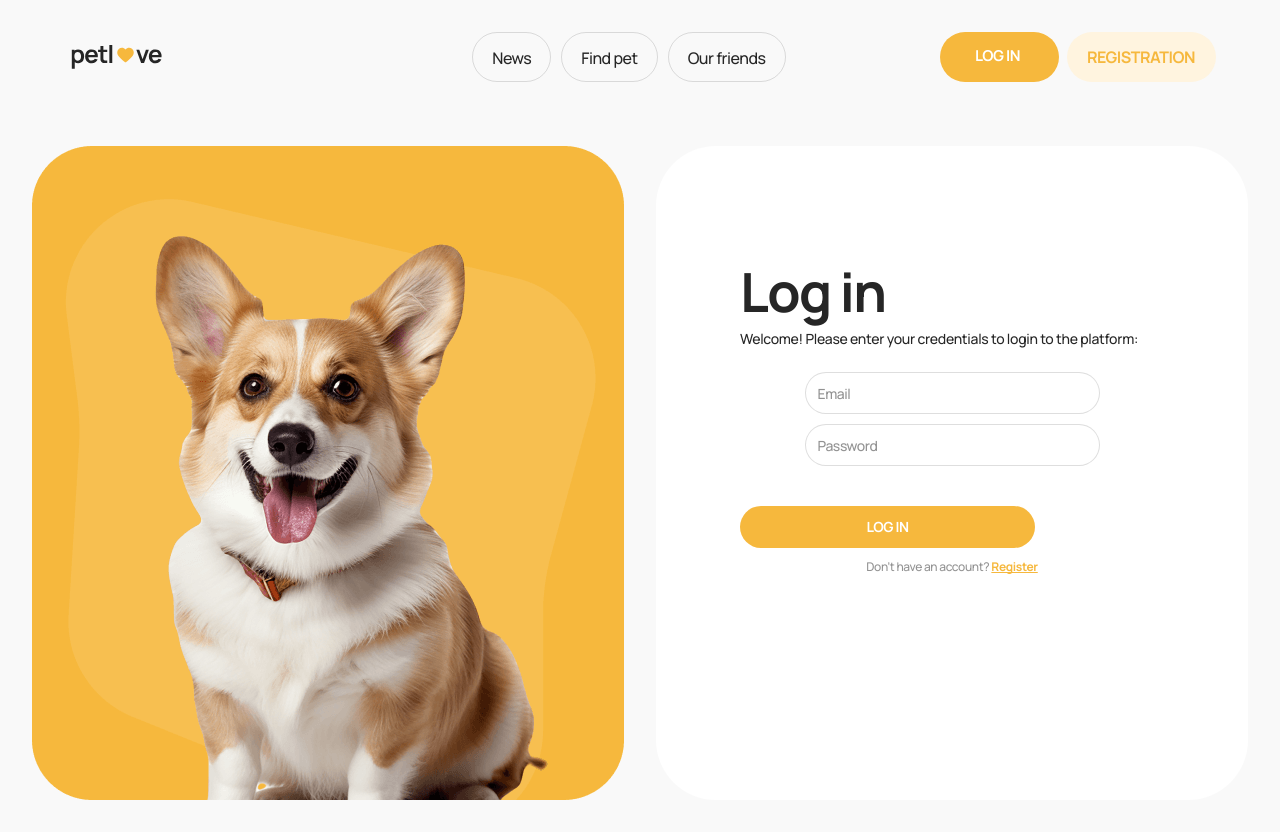
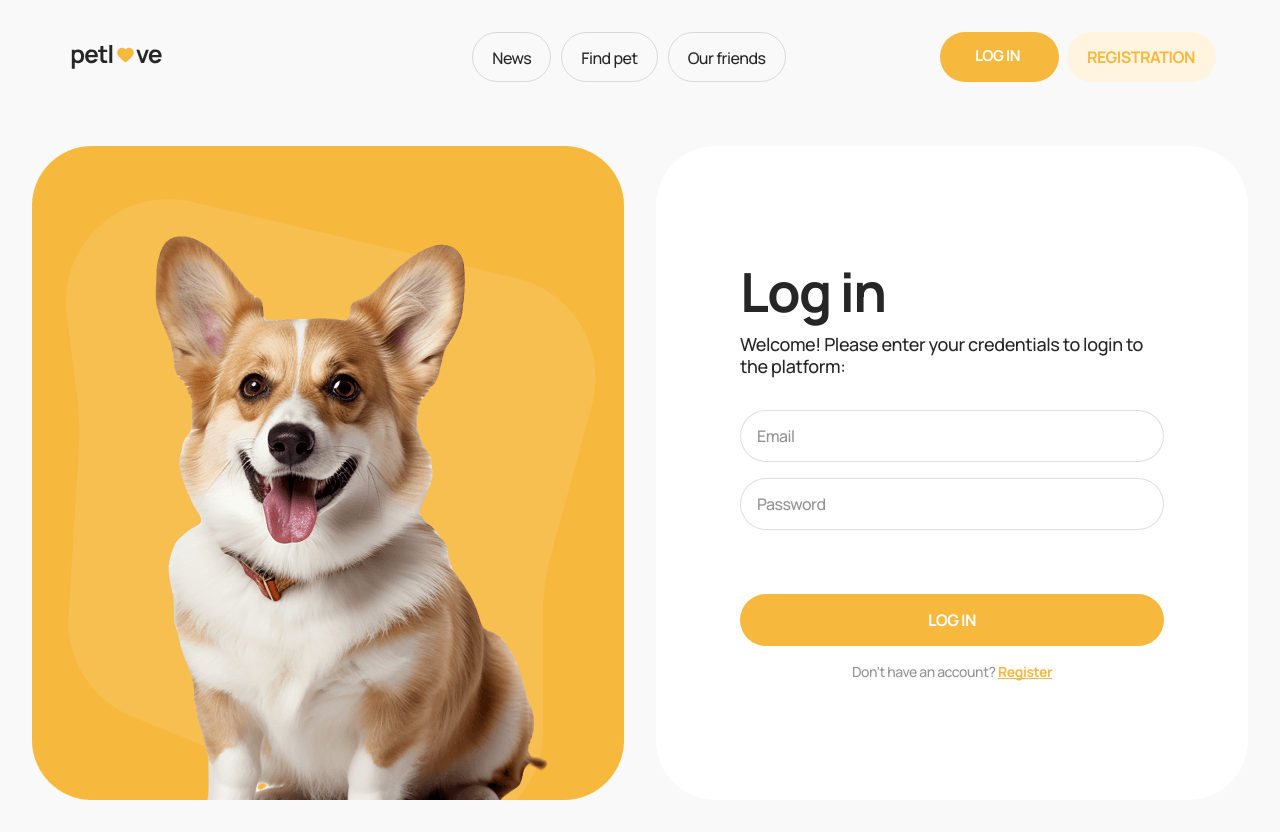
Before and after one commit to AlexandraKhalimon/pet-love-app, a Next.js app: page /login in a window 1280 px wide. Built offline with nearby package versions, Linux system fonts and the light colour scheme.

Commit message:
style(login-form): add tablet styles

```diff
--- a/components/LoginForm/LoginForm.module.css
+++ b/components/LoginForm/LoginForm.module.css
@@ -90,3 +90,47 @@
     width: 100%;
   }
 }
+
+@media (min-width: 768px) {
+  .form {
+    margin-top: 16px;
+  }
+
+  .welcome {
+    margin-bottom: 32px;
+    font-size: 18px;
+    line-height: 122%;
+  }
+
+  .formInputs {
+    gap: 16px;
+    margin-bottom: 64px;
+  }
+
+  .input {
+    width: 424px;
+    height: 52px;
+    padding: 16px;
+    font-size: 16px;
+    line-height: 125%;
+  }
+
+  .input::placeholder {
+    font-size: 16px;
+    line-height: 125%;
+  }
+
+  .login {
+    width: 424px;
+    height: 52px;
+    padding: 16px;
+    font-size: 16px;
+    line-height: 125%;
+    margin-bottom: 16px;
+  }
+
+  .question {
+    font-size: 14px;
+    line-height: 143%;
+  }
+}
```
